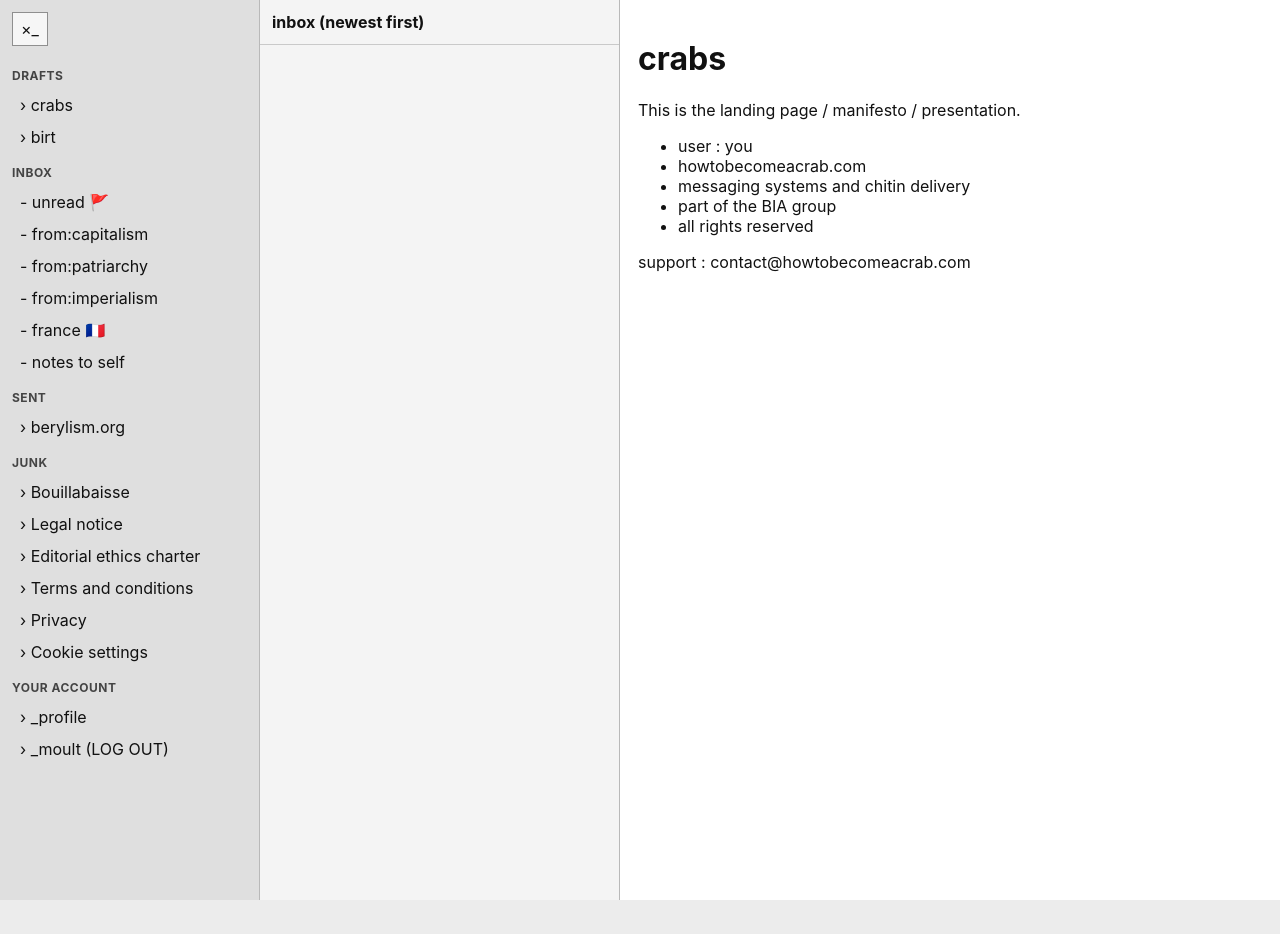
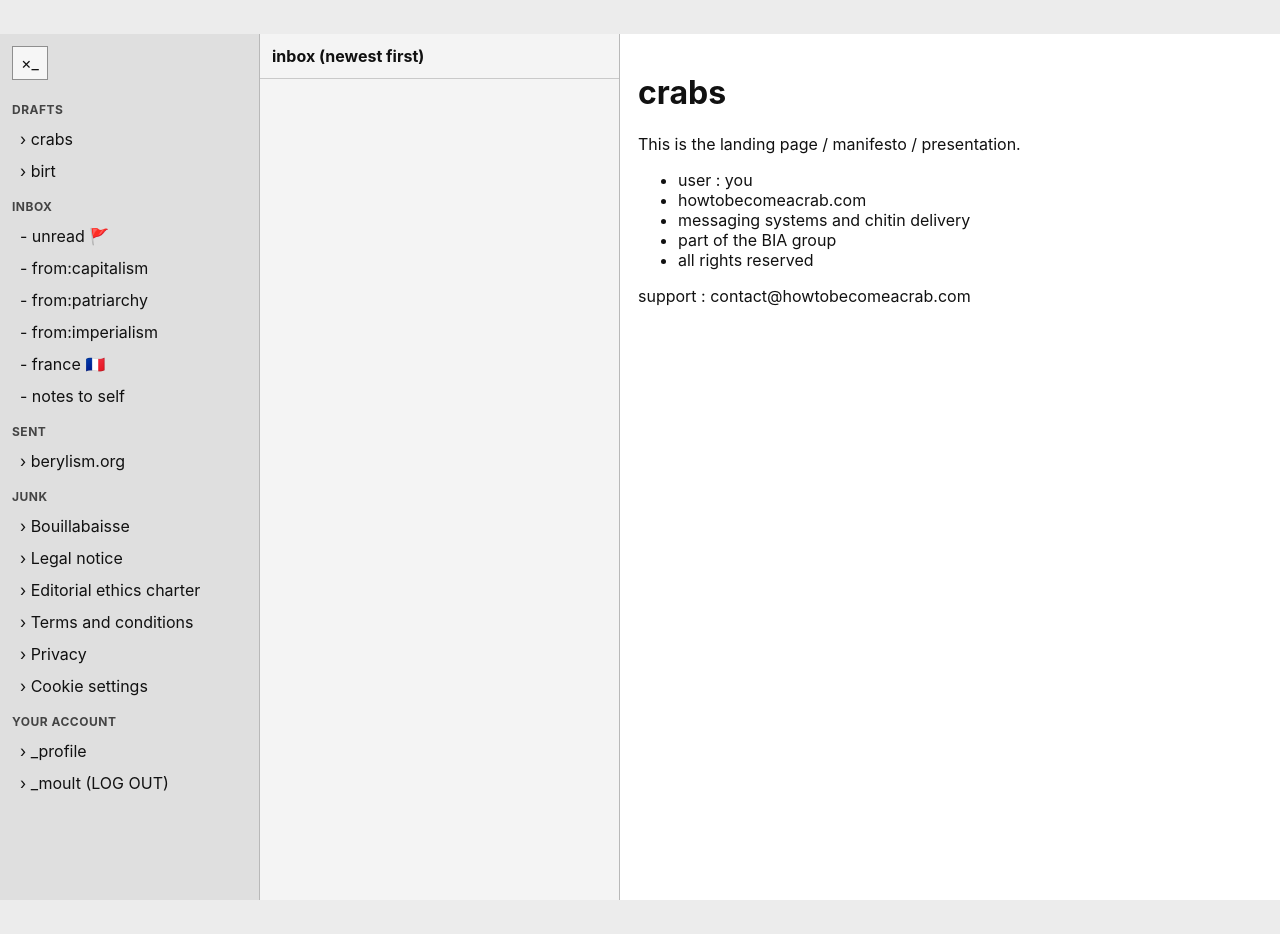
Before and after one commit to blhls/howtobecomeacrab, a Jekyll site: the page built from mail/index.md, in a window 1280 px wide. Built offline with Jekyll 4.4.1, drawn with Linux system fonts in a browser that asks for light colours; before the commit the page ends 900 px from its top, so only the background shows below that.

Commit message:
Refactor CSS and update folder toggle functionality

```diff
--- a/_layouts/mail.html
+++ b/_layouts/mail.html
@@ -13,11 +13,23 @@
       color: #111;
     }
 
+    :root {
+  --topbar-h: 34px;
+  --folders-w: 260px;
+  --folders-w-mini: 64px;
+  --list-w: 360px;
+}
+
+body.folders-mini { --folders-w: var(--folders-w-mini); }
+
 .app {
-      height: 100%;
+  height: calc(100% - var(--topbar-h));
+  margin-top: var(--topbar-h);
   display: grid;
-      grid-template-columns: 260px 360px 1fr;
+  grid-template-columns: var(--folders-w) var(--list-w) 1fr;
 }
+
+
 
     /* x_ bar (folders) */
     .folders {
@@ -27,8 +39,44 @@
       box-sizing: border-box;
       overflow: auto;
     }
-    .folders.retracted { width: 56px; padding: 12px 8px; }
-    .folders.retracted .folder-text { display: none; }
+    .folders { padding: 12px; box-sizing: border-box; overflow: auto; }
+body.folders-mini .folders { padding: 12px 8px; }
+
+body.folders-mini .folders .group,
+body.folders-mini .folders .folder-item,
+body.folders-mini .folders .group-title {
+  display: none;
+}
+
+.mini {
+  display: none;
+  gap: 10px;
+  align-items: center;
+}
+
+body.folders-mini .mini {
+  display: grid;
+}
+
+.mini .hamburger {
+  display: inline-block;
+  padding: 6px 8px;
+  border: 1px solid #8f8f8f;
+  background: #f6f6f6;
+  cursor: pointer;
+  user-select: none;
+  width: fit-content;
+}
+
+.mini .letters {
+  font-weight: 800;
+  letter-spacing: .5px;
+  line-height: 1.05;
+  opacity: .85;
+}
+
+.mini .letters span { display: block; }
+
     .folders .toggle {
       display: inline-block;
       padding: 6px 8px;
@@ -125,16 +173,15 @@
   </div>
 
 <script>
-    // retractable x_ bar
   (function () {
-      const folders = document.querySelector('.folders');
     const btn = document.querySelector('[data-folders-toggle]');
-      if (!folders || !btn) return;
+    if (!btn) return;
 
     btn.addEventListener('click', () => {
-        folders.classList.toggle('retracted');
+      document.body.classList.toggle('folders-mini');
     });
   })();
 </script>
+
 </body>
 </html>
```
Lines whose indentation alone changed are shown as unchanged.
